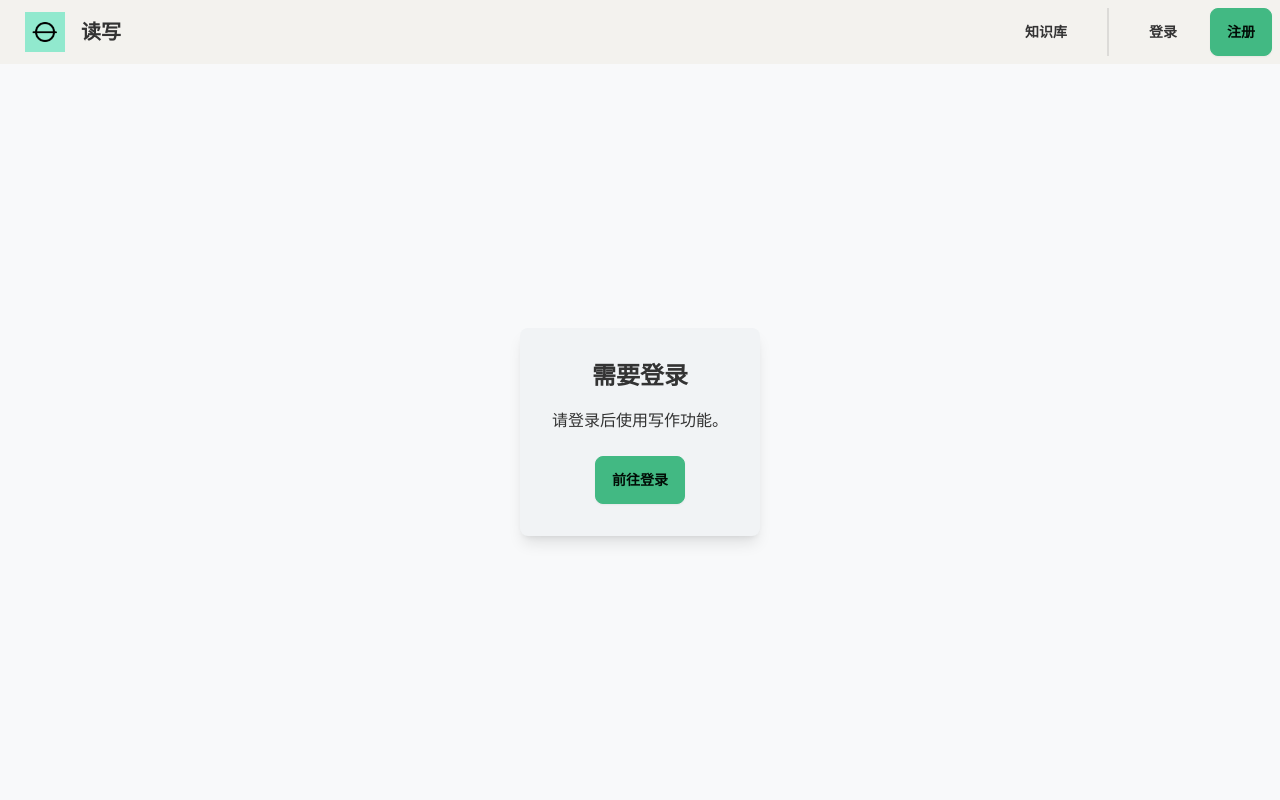
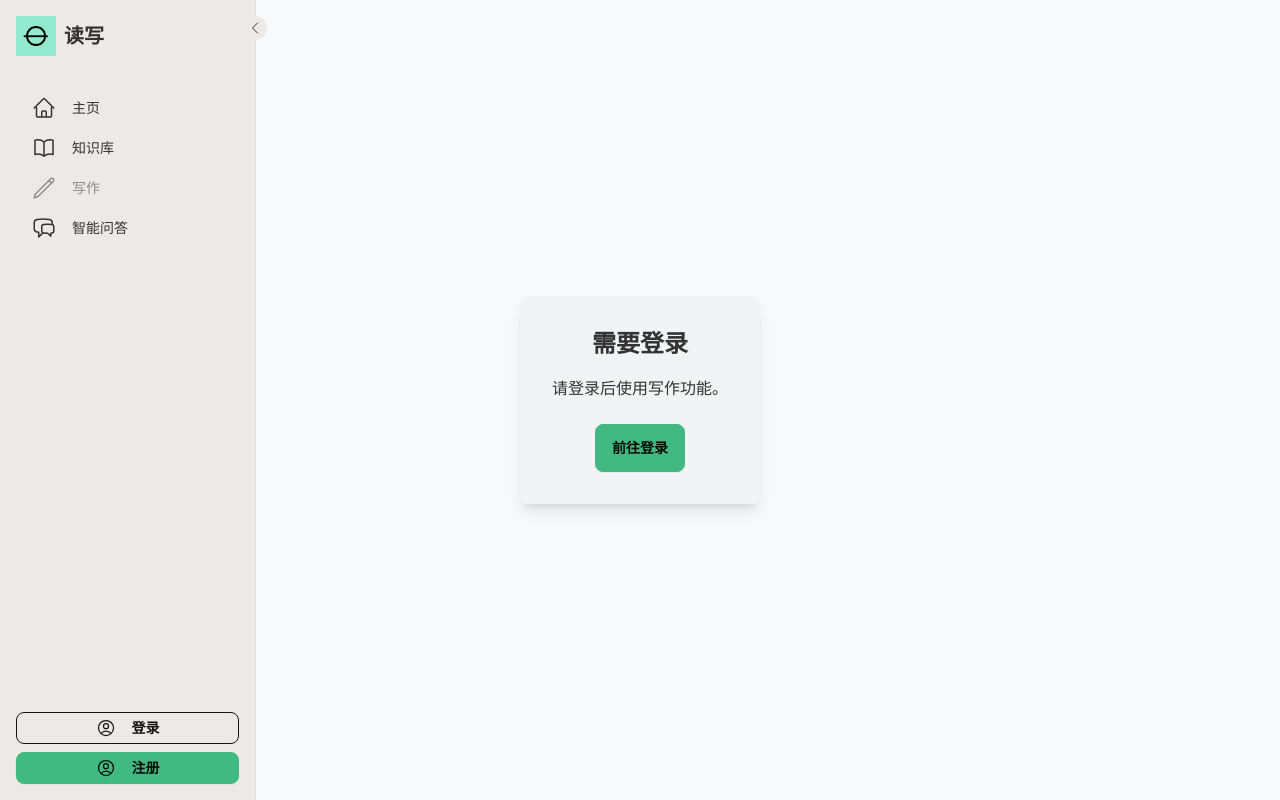
Before and after one commit to willdx/rw-demo-one, a Next.js app: page /write/1 in a window 1280 px wide. Built offline with nearby package versions, Linux system fonts and the light colour scheme.

Commit message:
feat: add siderbar on write page

```diff
--- /dev/null
+++ b/app/components/Sidebar.tsx
@@ -0,0 +1,106 @@
+"use client";
+
+import React, { useState } from 'react';
+import Link from 'next/link';
+import Image from 'next/image';
+import { useAuth } from "../contexts/AuthContext";
+import { useToast } from "../contexts/ToastContext";
+import {
+  HomeIcon,
+  BookOpenIcon,
+  PencilIcon,
+  ChatBubbleLeftRightIcon,
+  UserCircleIcon,
+  ArrowLeftOnRectangleIcon,
+  ChevronLeftIcon,
+  ChevronRightIcon
+} from '@heroicons/react/24/outline';
+
+export default function Sidebar() {
+  const [isCollapsed, setIsCollapsed] = useState(false);
+  const { user, logout, rootId } = useAuth();
+  const { showToast } = useToast();
+
+  const handleLogout = () => {
+    logout();
+    showToast("已注销！", "success");
+  };
+
+  const toggleSidebar = () => setIsCollapsed(!isCollapsed);
+
+  return (
+    <div className={`fixed left-0 top-0 h-full bg-base-200 transition-all duration-300 ${isCollapsed ? 'w-16' : 'w-64'} border-r border-base-300`}>
+      <button
+        className="absolute -right-3 top-4 bg-base-200 p-1 rounded-full"
+        onClick={toggleSidebar}
+      >
+        {isCollapsed ? <ChevronRightIcon className="w-4 h-4" /> : <ChevronLeftIcon className="w-4 h-4" />}
+      </button>
+
+      <div className="p-4">
+        <Link href="/" className="flex items-center space-x-2">
+          <Image src="/logo.png" alt="Logo" width={40} height={40} />
+          {!isCollapsed && <span className="text-xl font-bold">读写</span>}
+        </Link>
+      </div>
+
+      <ul className="menu p-4 w-full">
+        <li>
+          <Link href="/" className="flex items-center space-x-2 py-2">
+            <HomeIcon className="w-6 h-6" />
+            {!isCollapsed && <span>主页</span>}
+          </Link>
+        </li>
+        <li>
+          <Link href="/share" className="flex items-center space-x-2 py-2">
+            <BookOpenIcon className="w-6 h-6" />
+            {!isCollapsed && <span>知识库</span>}
+          </Link>
+        </li>
+        <li>
+          <Link href={rootId ? `/write/${rootId}` : '#'} className={`flex items-center space-x-2 py-2 ${!rootId && 'pointer-events-none opacity-50'}`}>
+            <PencilIcon className="w-6 h-6" />
+            {!isCollapsed && <span>写作</span>}
+          </Link>
+        </li>
+        <li>
+          <Link href="/ai-chat" className="flex items-center space-x-2 py-2">
+            <ChatBubbleLeftRightIcon className="w-6 h-6" />
+            {!isCollapsed && <span>智能问答</span>}
+          </Link>
+        </li>
+      </ul>
+
+      <div className="absolute bottom-0 left-0 w-full p-4">
+        {user ? (
+          <div className="flex items-center space-x-2">
+            <Image
+              src="/logo.png"
+              alt="User Avatar"
+              width={32}
+              height={32}
+              className="rounded-full"
+            />
+            {!isCollapsed && (
+              <button onClick={handleLogout} className="flex items-center space-x-2 text-error">
+                <ArrowLeftOnRectangleIcon className="w-6 h-6" />
+                <span>注销</span>
+              </button>
+            )}
+          </div>
+        ) : (
+          <div className="space-y-2">
+            <Link href="#" onClick={() => {/* 打开登录框 */}} className="btn btn-sm btn-outline w-full">
+              <UserCircleIcon className="w-5 h-5 mr-2" />
+              {!isCollapsed && "登录"}
+            </Link>
+            <Link href="#" onClick={() => {/* 打开注册框 */}} className="btn btn-sm btn-primary w-full">
+              <UserCircleIcon className="w-5 h-5 mr-2" />
+              {!isCollapsed && "注册"}
+            </Link>
+          </div>
+        )}
+      </div>
+    </div>
+  );
+}
--- a/app/globals.css
+++ b/app/globals.css
@@ -23,7 +23,7 @@ body {
 .vditor-toolbar {
   display: flex;
   align-items: center;
-  height: 54px;
+  height: 56px;
 }
 
 .vditor-toolbar__item {
--- a/app/write/[id]/page.tsx
+++ b/app/write/[id]/page.tsx
@@ -26,8 +26,9 @@ import { useToast } from "../../contexts/ToastContext";
 import { useDocumentContext } from "@/app/contexts/DocumentContext";
 import ArticleTree from "../../components/ArticleTree";
 import Header from "../../components/Header";
+import Sidebar from "../../components/Sidebar";
 
-export default function WritePage() {
+export default function WritePage({ params }: { params: { id: string } }) {
   const { token, user } = useAuth();
   const { showToast } = useToast();
   const { selectedNode, setSelectedNode } = useDocumentContext();
@@ -163,8 +164,8 @@ export default function WritePage() {
 
   if (!user) {
     return (
-      <div className="min-h-screen flex flex-col bg-forest-bg text-forest-text">
-        <Header />
+      <div className="min-h-screen flex flex-row bg-forest-bg text-forest-text">
+        <Sidebar />
         <div className="flex-grow flex items-center justify-center">
           <div className="text-center p-8 bg-forest-sidebar rounded-lg shadow-lg">
             <h2 className="text-2xl font-bold mb-4">需要登录</h2>
@@ -179,14 +180,14 @@ export default function WritePage() {
   }
 
   return (
-    <div className="h-screen flex flex-col overflow-hidden bg-forest-bg text-forest-text">
-      <div className="z-50">
-        {" "}
-        {/* 增加z-index确保Header始终在最上层 */}
-        <Header />
-      </div>
-      <div className="flex-grow flex relative">
-        <div className={`${panelClass(leftCollapsed)} bg-forest-sidebar z-10`}>
+    <div className="flex h-screen overflow-hidden">
+      <Sidebar />
+      <div
+        className="flex-1 flex flex-col overflow-hidden transition-all duration-300"
+        style={{ marginLeft: leftCollapsed ? "4rem" : "16rem" }}
+      >
+        <div className="flex-1 flex overflow-hidden">
+          <div className={`${panelClass(leftCollapsed)} bg-base-200 z-10`}>
             <div
               className={`w-full h-full flex flex-col ${
                 leftCollapsed ? "invisible" : "visible"
@@ -271,10 +272,8 @@ export default function WritePage() {
               </div>
             </div>
           </div>
-        <div
-          className={`flex-1 flex flex-col overflow-hidden bg-forest-content h-full w-full`}
-        >
-          <div className={`h-full w-full`}>
+          <div className="flex-1 flex flex-col overflow-hidden bg-base-100 relative">
+            <div className="flex-1 overflow-hidden">
               <VditorEditor />
             </div>
           </div>
@@ -282,12 +281,12 @@ export default function WritePage() {
           {/* 切换面板按钮 */}
           <button
             onClick={togglePanel}
-          className="absolute left-0 top-1/2 -translate-y-1/2 mt-2 ml-2 p-2 bg-forest-sidebar hover:bg-forest-border rounded-md transition-colors duration-200 z-30"
+            className="absolute left-0 top-1/2 -translate-y-1/2 mt-2 ml-2 p-2 bg-base-200 hover:bg-base-300 rounded-md transition-colors duration-200 z-30"
           >
             {leftCollapsed ? (
-            <ChevronRightIcon className="w-5 h-5 text-forest-text" />
+              <ChevronRightIcon className="w-5 h-5" />
             ) : (
-            <ChevronLeftIcon className="w-5 h-5 text-forest-text" />
+              <ChevronLeftIcon className="w-5 h-5" />
             )}
           </button>
 
@@ -312,5 +311,6 @@ export default function WritePage() {
           </div>
         </div>
       </div>
+    </div>
   );
 }
```
Lines whose indentation alone changed are shown as unchanged.
